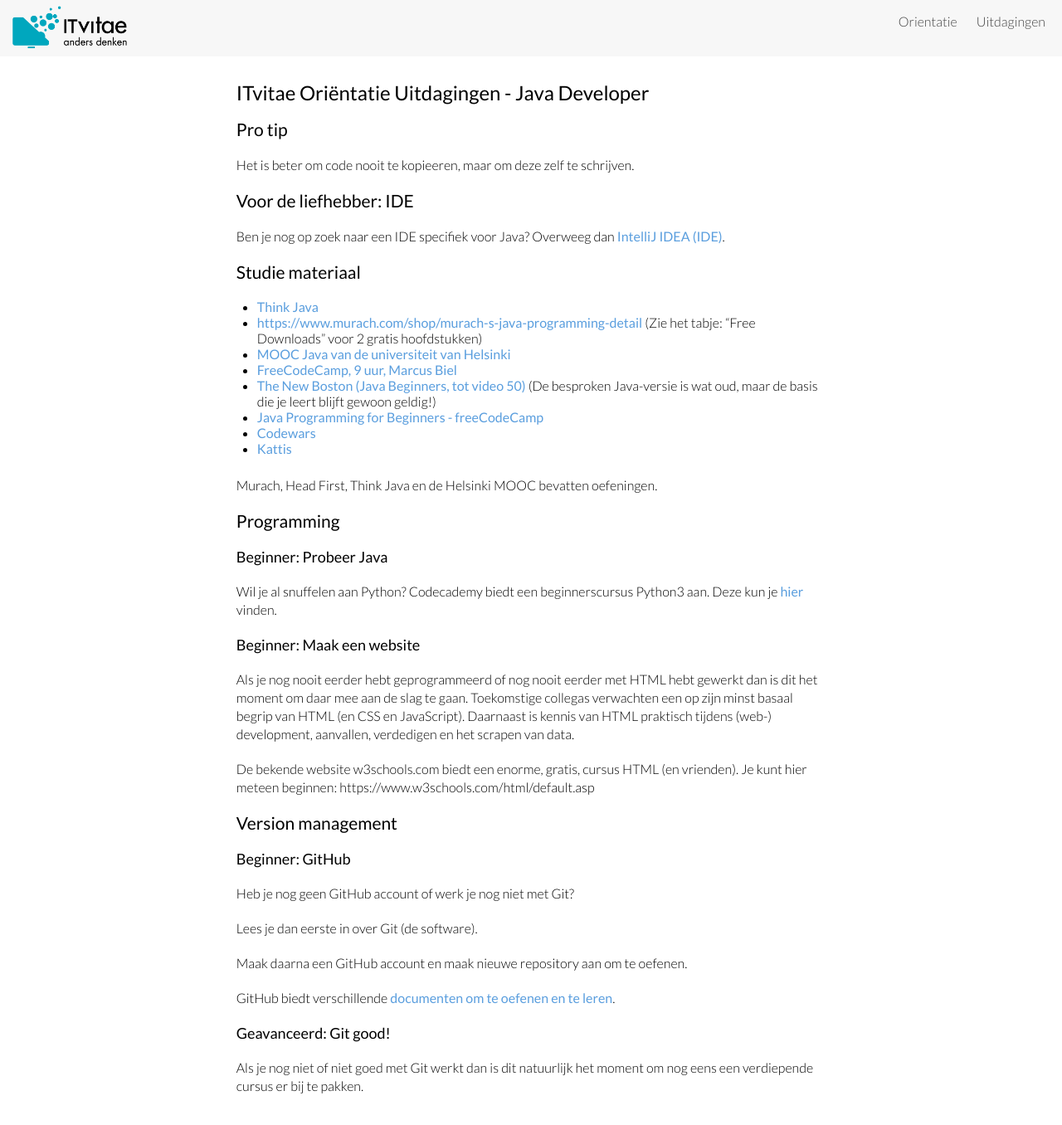
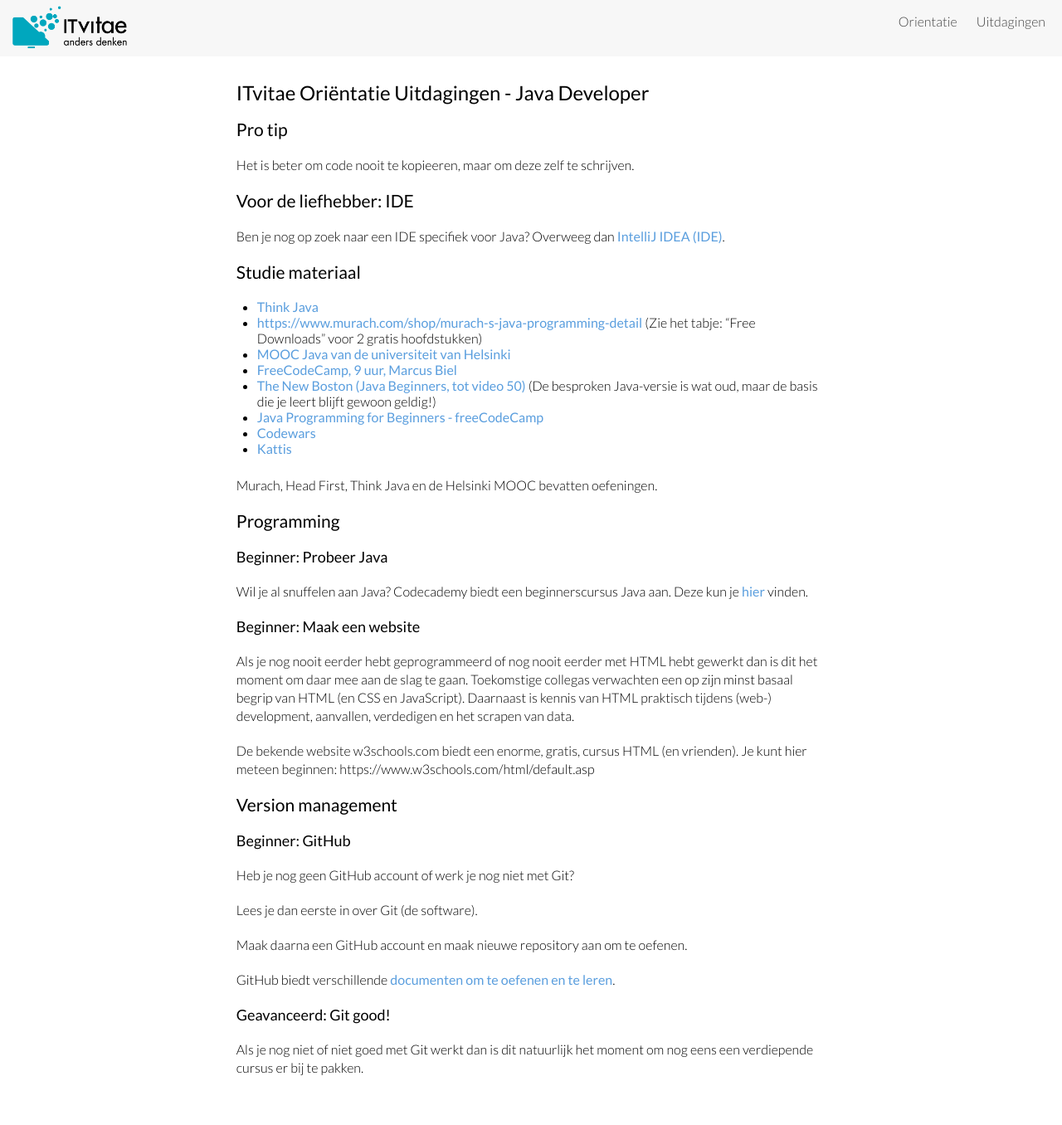
Before and after one commit to ITvitae/itvitae.github.io, a Jekyll site: the page built from docs/uitdagingen-java.md, in a window 1280 px wide. Shown: the whole page at 83% size. Built offline with Jekyll 4.4.1, drawn with Linux system fonts in a browser that asks for light colours.

Commit message:
fixed silly typo

```diff
--- a/docs/uitdagingen-java.md
+++ b/docs/uitdagingen-java.md
@@ -31,8 +31,8 @@ Overweeg dan [IntelliJ IDEA (IDE)](https://www.jetbrains.com/idea/download/).
 
 ### Beginner: Probeer Java
 
-Wil je al snuffelen aan Python?
-Codecademy biedt een beginnerscursus Python3 aan.
+Wil je al snuffelen aan Java?
+Codecademy biedt een beginnerscursus Java aan.
 Deze kun je [hier](https://www.codecademy.com/learn/learn-java) vinden.
 
 ### Beginner: Maak een website
```
